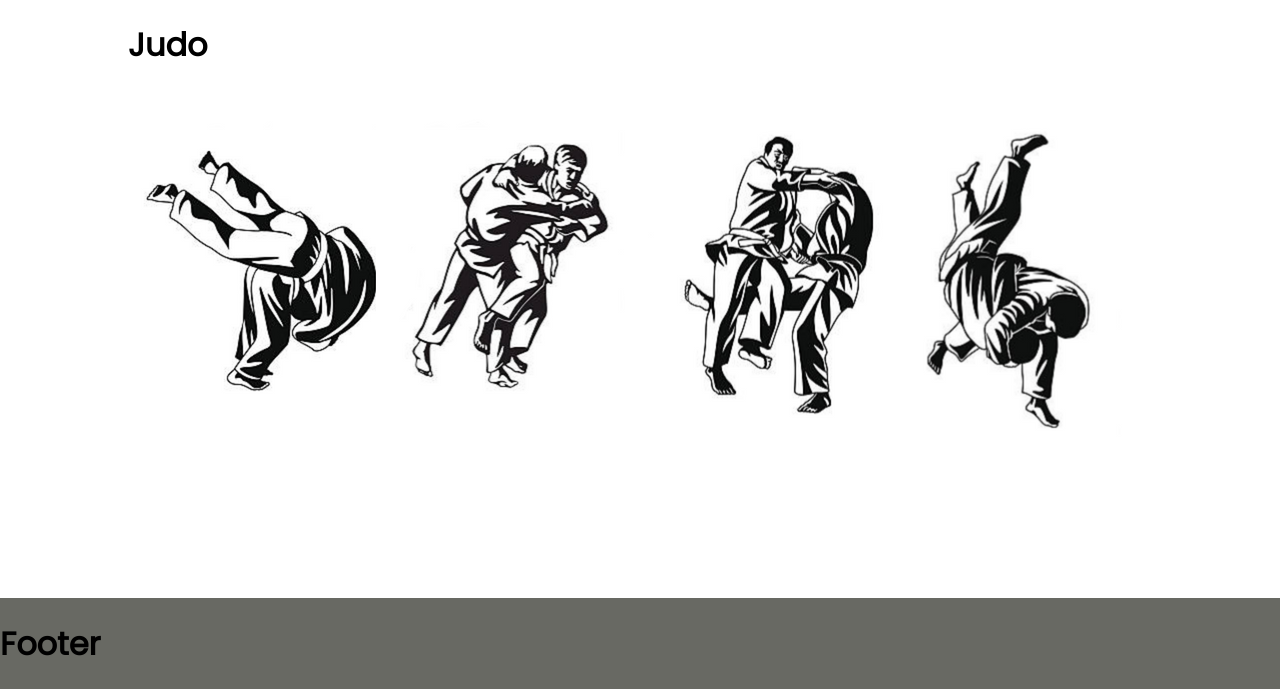
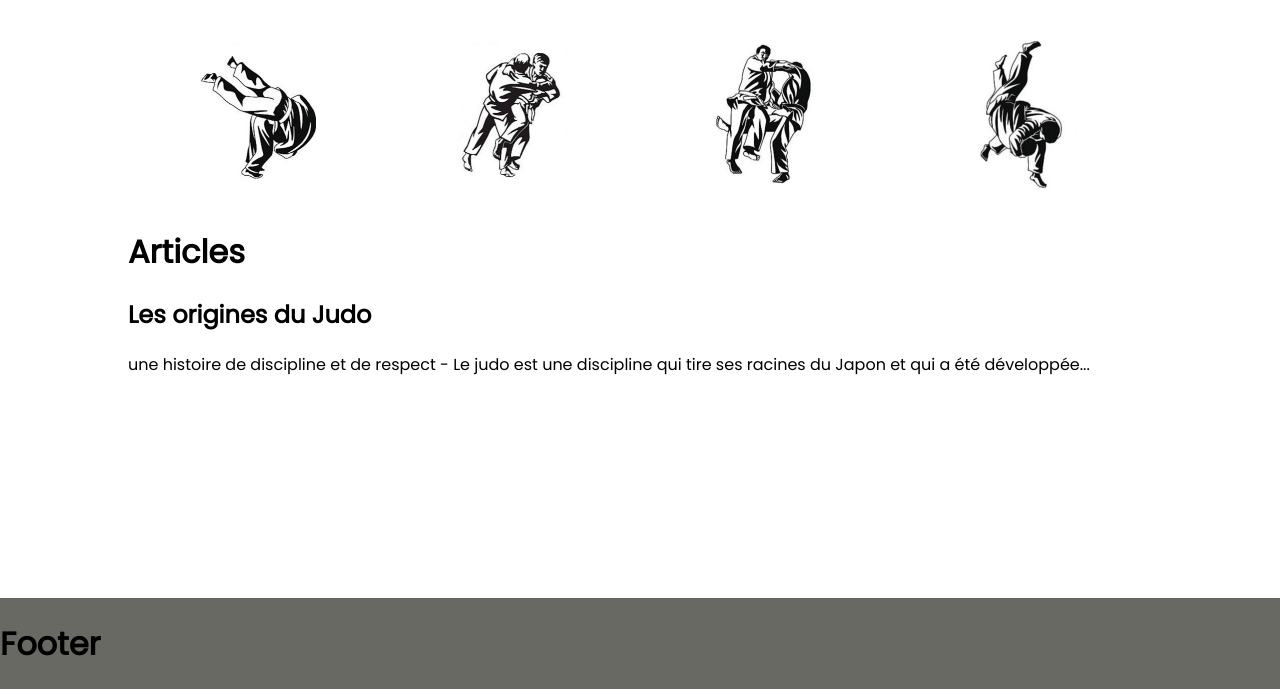
Before and after one commit to TomRij/Judo-site, a PHP site: page / in a window 1280 px wide. Shown: the part 111-800 px from the top of the page. Run offline with PHP 8.4, Linux system fonts and the light colour scheme; data that the repository does not hold is empty; some web fonts are replaced.

Commit message:
article lien db pour mettre sur accueil

```diff
--- a/CSS/index.css
+++ b/CSS/index.css
@@ -3,15 +3,6 @@ body{
   margin: 0;
   padding: 0;
   background-color: #ffffff;
-}
-
-h1 {
-  z-index: 10;
-}
-
-img:hover {
-  transform: scale(130%);
-  transition: all ease-in-out 150ms;
 }
 
 main{
@@ -115,14 +106,24 @@ main{
 
   .techniqueJudo{
     justify-content: space-around;
-    margin: 30px 0;
+    margin: 40px 0;
+    margin-bottom: 38px;
   }
+
+.technique:hover {
+  transform: scale(130%);
+  transition: all ease-in-out 150ms;
+}
+
+.technique{
+  width: 120px;
+}
 
   .block{
     display: block;
   }
   .mb5{
-    margin-bottom: 50px;
+    margin-bottom: 15px;
   }
 
   footer{
--- a/Controllers/judoController.php
+++ b/Controllers/judoController.php
@@ -1,7 +1,9 @@
 <?php
 
+require_once "Model/articlesModel.php";
 $uri = $_SERVER["REQUEST_URI"];
 
 if($uri == "/index.php" ||  $uri == "/"){
+    $articles = selectAllArticles($dbh);
     require_once "Templates/Judo/pageAccueil.php";
 }
--- /dev/null
+++ b/Model/articlesModel.php
@@ -0,0 +1,13 @@
+<?php
+function selectAllArticles($pdo)
+{
+    try {
+        $query = "select * from article";
+        $chercheUser = $pdo->prepare($query);
+        $chercheUser->execute();
+        return $chercheUser -> fetchAll();
+    } catch (PDOException $e) {
+        $message = $e->getMessage();
+        die($message);
+    }
+}
--- a/Templates/Judo/pageAccueil.php
+++ b/Templates/Judo/pageAccueil.php
@@ -1,7 +1,18 @@
-<h1 class="mb5">Judo</h1>
 <div class="FlexContainer wrap techniqueJudo">
-    <img class="block" src="../Images/technique1.png" alt="">
-    <img class="block" src="../Images/technique2.png" alt="">
-    <img class="block" src="../Images/technique3.png" alt="">
-    <img class="block" src="../Images/technique4.png" alt="">
+    <img class="technique block" src="../Images/technique1.png" alt="">
+    <img class="technique block" src="../Images/technique2.png" alt="">
+    <img class="technique block" src="../Images/technique3.png" alt="">
+    <img class="technique block" src="../Images/technique4.png" alt="">
 </div>
+
+<h1>Articles</h1>
+<?php foreach($articles as $articles) : ?>
+        <li>
+            <h2><?= $articles->articleTitre ?></h2>
+            <p><?= $articles->articleTexte ?></p>
+        </li>
+<?php endforeach ?>
+<div>
+    <h2>Les origines du Judo</h2>
+    <p>une histoire de discipline et de respect - Le judo est une discipline qui tire ses racines du Japon et qui a été développée... </p>
+</div>
```
Also changed, not shown: Controllers/articlesController.php (added, +13 -0 lines), Images/technique1.png, Images/technique2.png, Images/technique3.png, Images/technique4.png, Templates/Articles/seeAllArticles.php (added), Templates/Articles/seeMyArticles.php (added).
